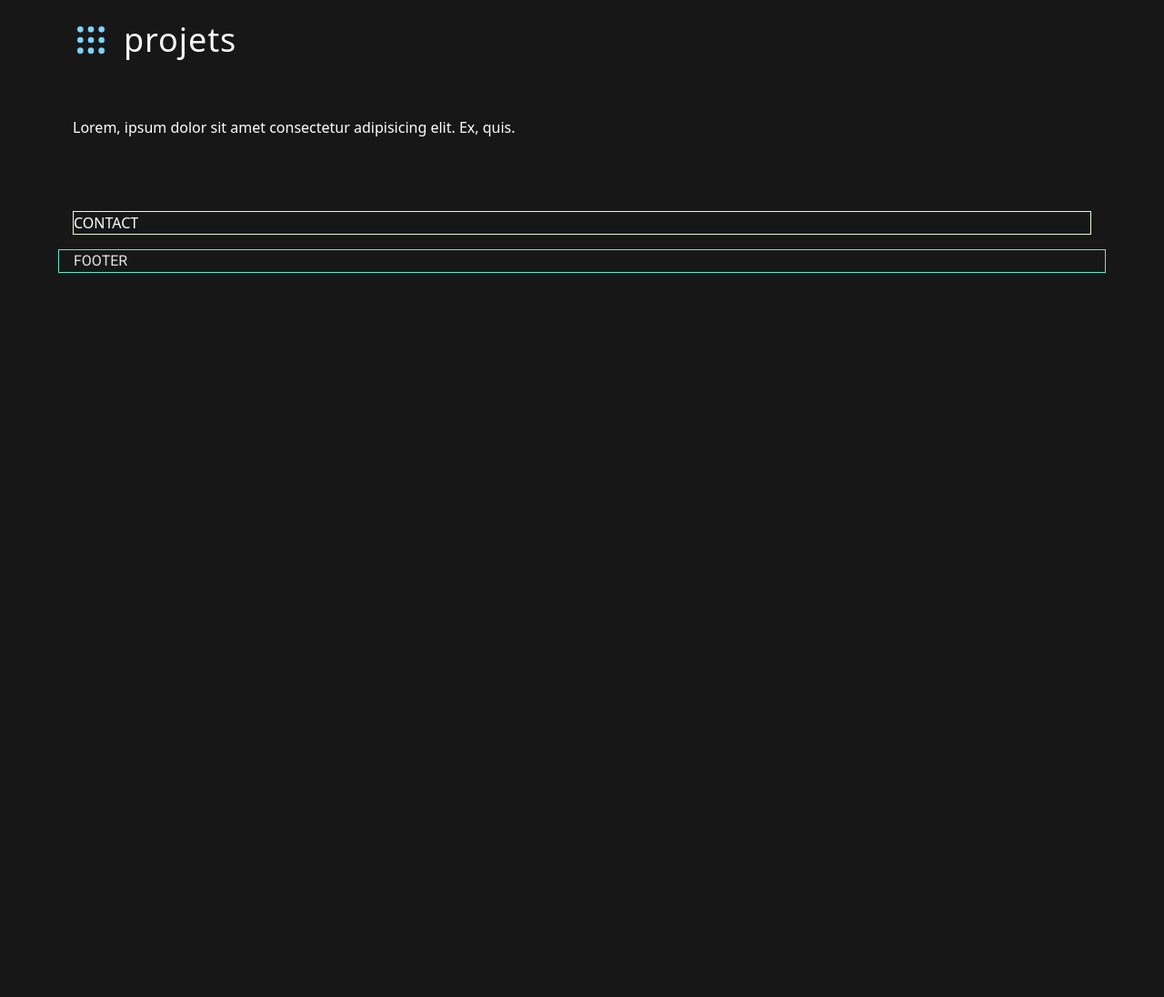
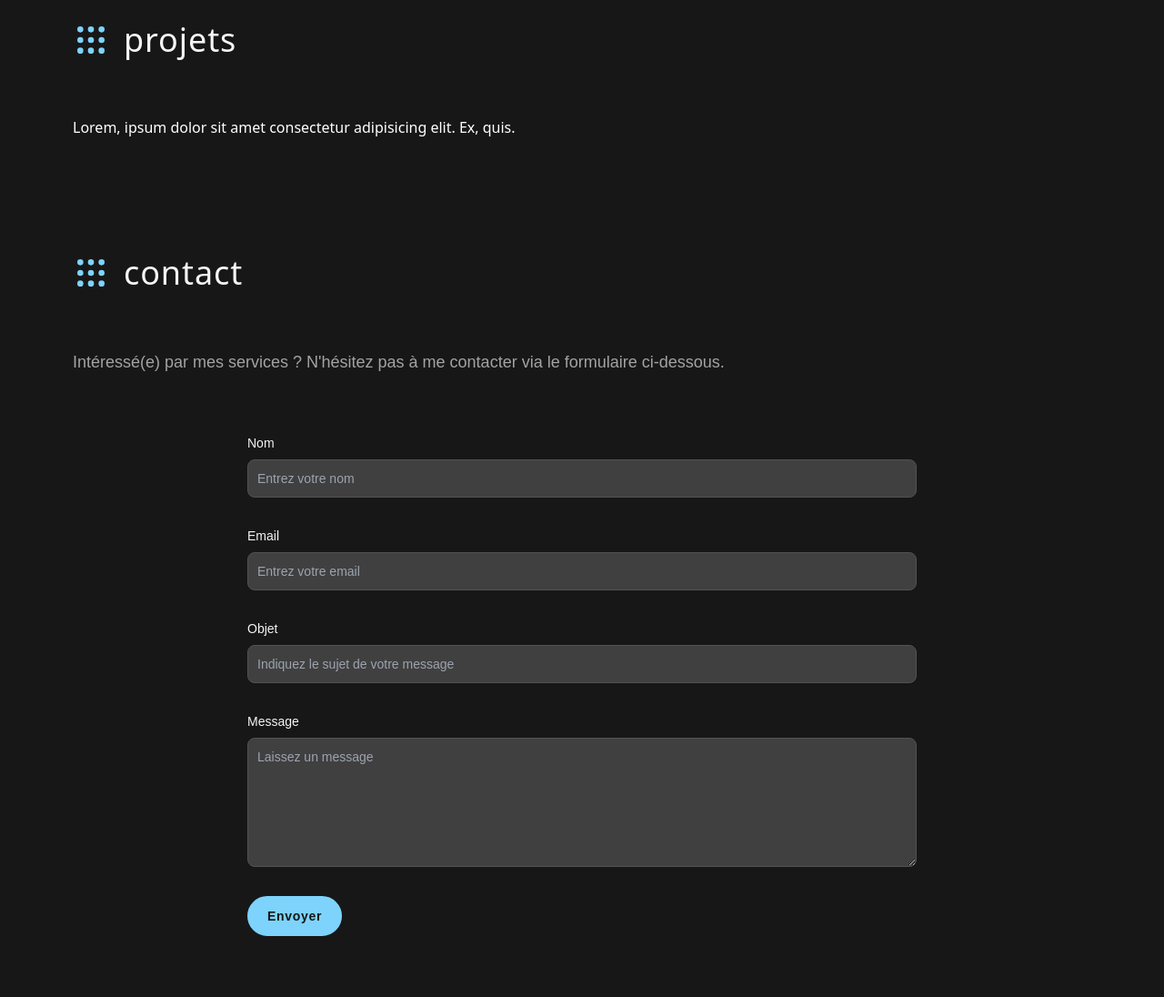
Before and after one commit to nicomil59/nicomildev, an Astro site: page / in a window 1280 px wide. Shown: the part 1966-3062 px from the top of the page at 91% size. Before the commit the page ends 2266 px from the top, so only its background shows below. Built offline with nearby package versions, Linux system fonts and the light colour scheme; Astro itself is replaced by a stand-in of ours.

Commit message:
✨ CONTACT > Create Contact

```diff
--- /dev/null
+++ b/src/components/Contact.astro
@@ -0,0 +1,31 @@
+---
+---
+
+<section id="contact" class="py-10 md:py-16">
+    <h2 class="text-3xl md:text-4xl font-medium text-neutral-100 tracking-wide mb-8 md:mb-16 flex items-center gap-2 md:gap-4"><svg class="h-8 w-8 md:h-10 md:w-10 text-sky-300 hover:rotate-2 transition duration-300"  width="24" height="24" viewBox="0 0 24 24" stroke-width="2" stroke="currentColor" fill="none" stroke-linecap="round" stroke-linejoin="round">  <path stroke="none" d="M0 0h24v24H0z"/>  <circle cx="5" cy="5" r="1" />  <circle cx="12" cy="5" r="1" />  <circle cx="19" cy="5" r="1" />  <circle cx="5" cy="12" r="1" />  <circle cx="12" cy="12" r="1" />  <circle cx="19" cy="12" r="1" />  <circle cx="5" cy="19" r="1" />  <circle cx="12" cy="19" r="1" />  <circle cx="19" cy="19" r="1" /></svg><span>contact</span></h2>
+    <p class="font-text md:text-lg md:leading-relaxed text-neutral-400">Intéressé(e) par mes services ? N'hésitez pas à me contacter via le formulaire ci-dessous.</p>
+    </div>
+    <div id="contact-form-container" class="font-text">
+        <div class="py-8 lg:py-16 px-4 mx-auto max-w-screen-md">
+            <form id="contact-form" class="space-y-8">
+                <div>
+                    <label for="name" class="block mb-2 text-sm font-medium text-neutral-100">Nom</label>
+                    <input type="text" id="name" class="border text-sm rounded-lg block w-full p-2.5 bg-neutral-700 border-neutral-600 text-neutral-200 focus:ring-sky-500 focus:border-sky-500 shadow-sm-light focus:outline-none" placeholder="Entrez votre nom" required>
+                </div>
+                <div>
+                    <label for="email" class="block mb-2 text-sm font-medium text-neutral-100">Email</label>
+                    <input type="email" id="email" class="border text-sm rounded-lg block w-full p-2.5 bg-neutral-700 border-neutral-600 text-neutral-200 focus:ring-sky-500 focus:border-sky-500 shadow-sm-light focus:outline-none" placeholder="Entrez votre email" required>
+                </div>
+                <div>
+                    <label for="subject" class="block mb-2 text-sm font-medium text-neutral-100">Objet</label>
+                    <input type="text" id="subject" class="border text-sm rounded-lg block w-full p-2.5 bg-neutral-700 border-neutral-600 text-neutral-200 focus:ring-sky-500 focus:border-sky-500 shadow-sm-light focus:outline-none" placeholder="Indiquez le sujet de votre message" required>
+                </div>
+                <div class="sm:col-span-2">
+                    <label for="message" class="block mb-2 text-sm font-medium text-neutral-100">Message</label>
+                    <textarea id="message" rows="6" class="block p-2.5 w-full text-sm rounded-lg border bg-neutral-700 border-neutral-600 text-neutral-200 focus:ring-sky-500 focus:border-sky-500 shadow-sm-light focus:outline-none" placeholder="Laissez un message"></textarea>
+                </div>
+                <button type="submit" class="rounded-full font-text text-sm px-5 py-2.5 text-center tracking-wider font-semibold text-neutral-900 border-2 border-sky-300 bg-sky-300 hover:bg-sky-400 hover:border-sky-400 transition-colors duration-300 focus:ring-4 focus:ring-sky-800 focus:outline-none">Envoyer</button>
+            </form>
+        </div>
+    </div>
+</section>
--- a/src/pages/index.astro
+++ b/src/pages/index.astro
@@ -4,6 +4,7 @@ import Hero from '../components/hero/Hero.astro';
 import About from '../components/about/About.astro';
 import Skills from '../components/Skills.astro';
 import Projects from '../components/Projects.astro';
+import Contact from '../components/Contact.astro';
 
 const pageTitle = "Nicolas Milhem - Développeur web"
 ---
@@ -14,7 +15,7 @@ const pageTitle = "Nicolas Milhem - Développeur web"
 		<About />
 		<Skills />
 		<Projects />
-		<section id="contact" class="my-4 border border-lime-100">CONTACT</section>
+		<Contact />
 	</main>
 </Layout>
 
```
